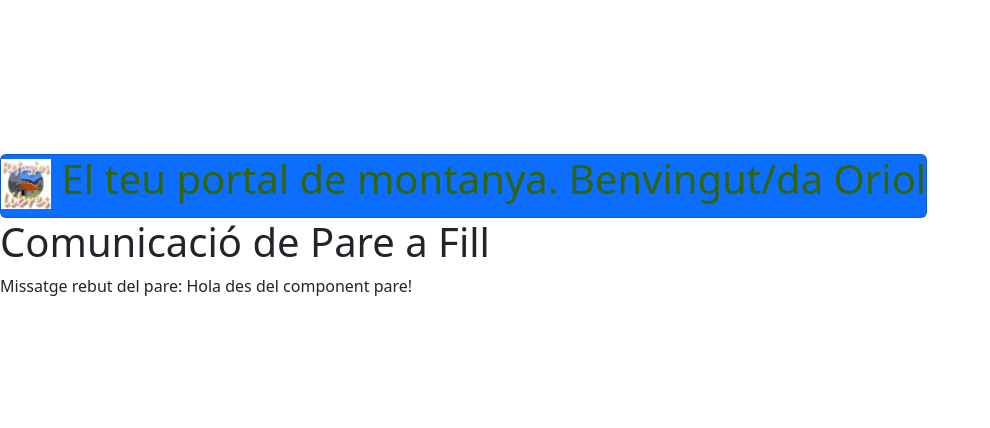
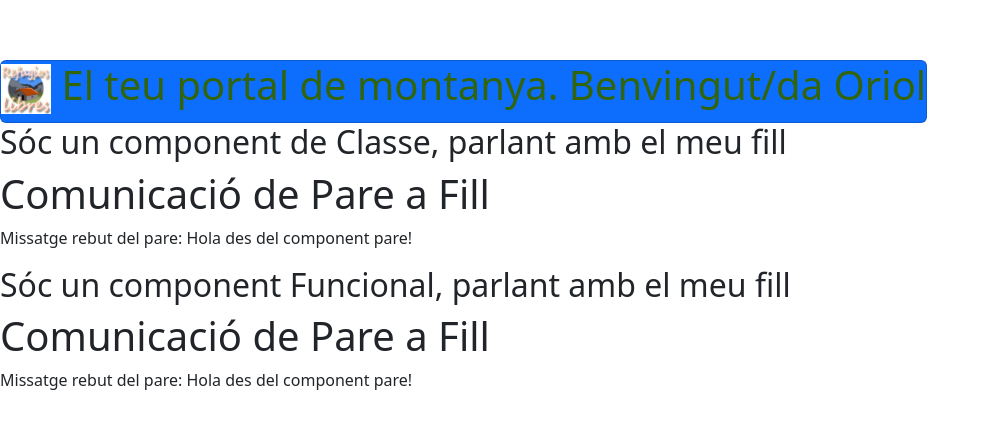
Before and after one commit to SectionOne/cursframeworks, a React (Vite) app in the folder cursreact/: page / in a window 1280 px wide. Shown: the part 166-594 px from the top of the page, without its empty margins (0-990 px from the left). Built offline with nearby package versions, Linux system fonts and the light colour scheme.

Commit message:
Codi 13 - Comunicació Pare a Fill amb components funcionals

```diff
--- a/cursreact/src/components/App.jsx
+++ b/cursreact/src/components/App.jsx
@@ -1,4 +1,5 @@
 import './App.css';
+import FunctionalParentComponent from './FunctionalParentComponent.jsx';
 import Header from './Header.jsx';
 import ParentComponent from './ParentComponent.jsx';
 function App() {
@@ -8,7 +9,12 @@ function App() {
         <Header/>
       </div>
       <div>
+        <h2>Sóc un component de Classe, parlant amb el meu fill</h2>
         <ParentComponent/>
+      </div>
+      <div>
+        <h2>Sóc un component Funcional, parlant amb el meu fill</h2>
+        <FunctionalParentComponent/>
       </div>
     </>
   );
--- /dev/null
+++ b/cursreact/src/components/FunctionalParentComponent.jsx
@@ -0,0 +1,16 @@
+/* eslint-disable no-unused-vars */
+import React from 'react';
+import ChildComponent from './ChildComponent';
+
+const FunctionalParentComponent = () => {
+  const message = 'Hola des del component pare!';
+  return (
+    <div>
+      <h1>Comunicació de Pare a Fill</h1>
+      {/* Passem el missatge com a prop al fill */}
+      <ChildComponent message={message} />
+    </div>
+  );
+};
+
+export default FunctionalParentComponent;
```
Also changed, not shown: cursreact/src/components/FunctionalChildComponent.jsx (added, +13 -0 lines), 1 other file (tests, documents, lock files or other folders).
